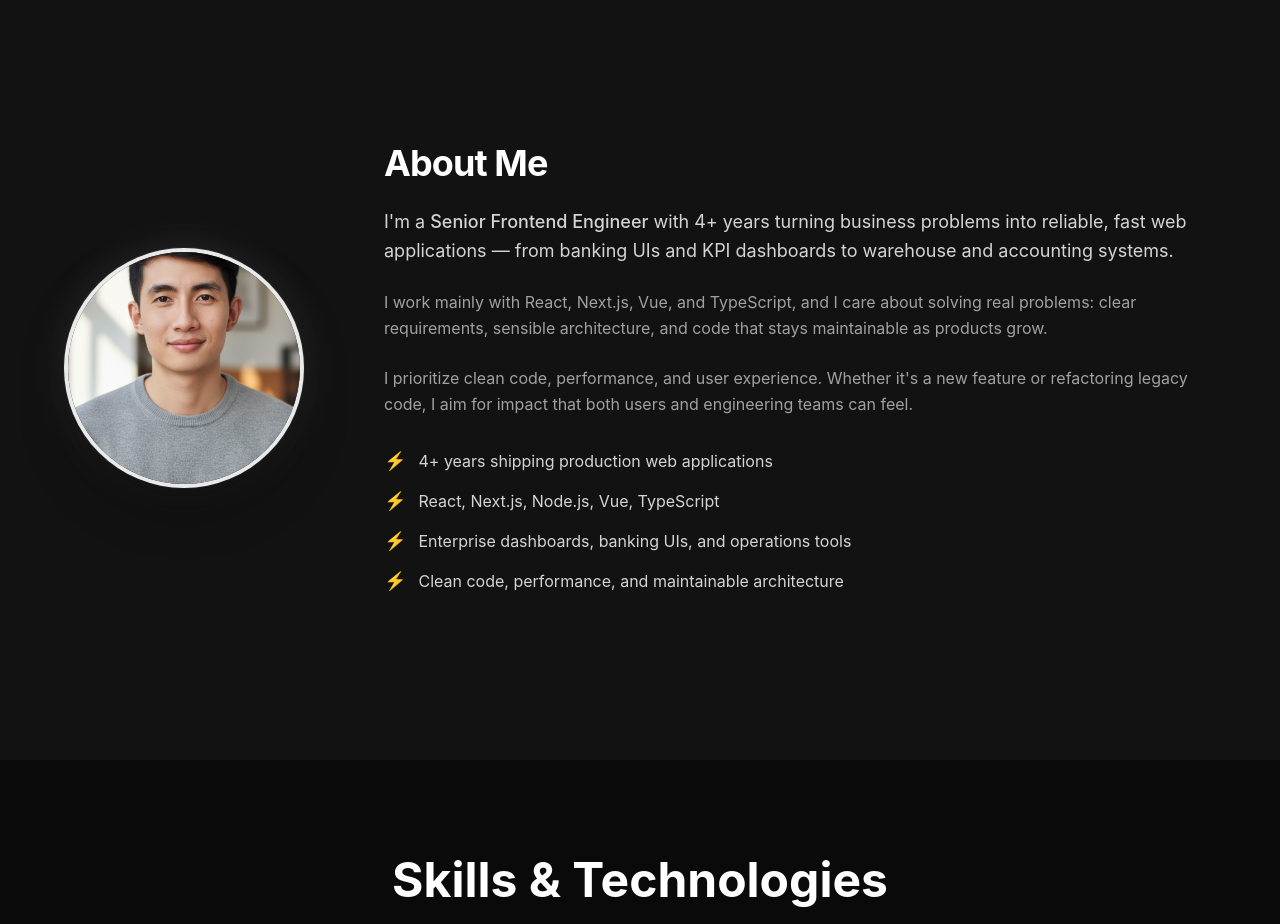
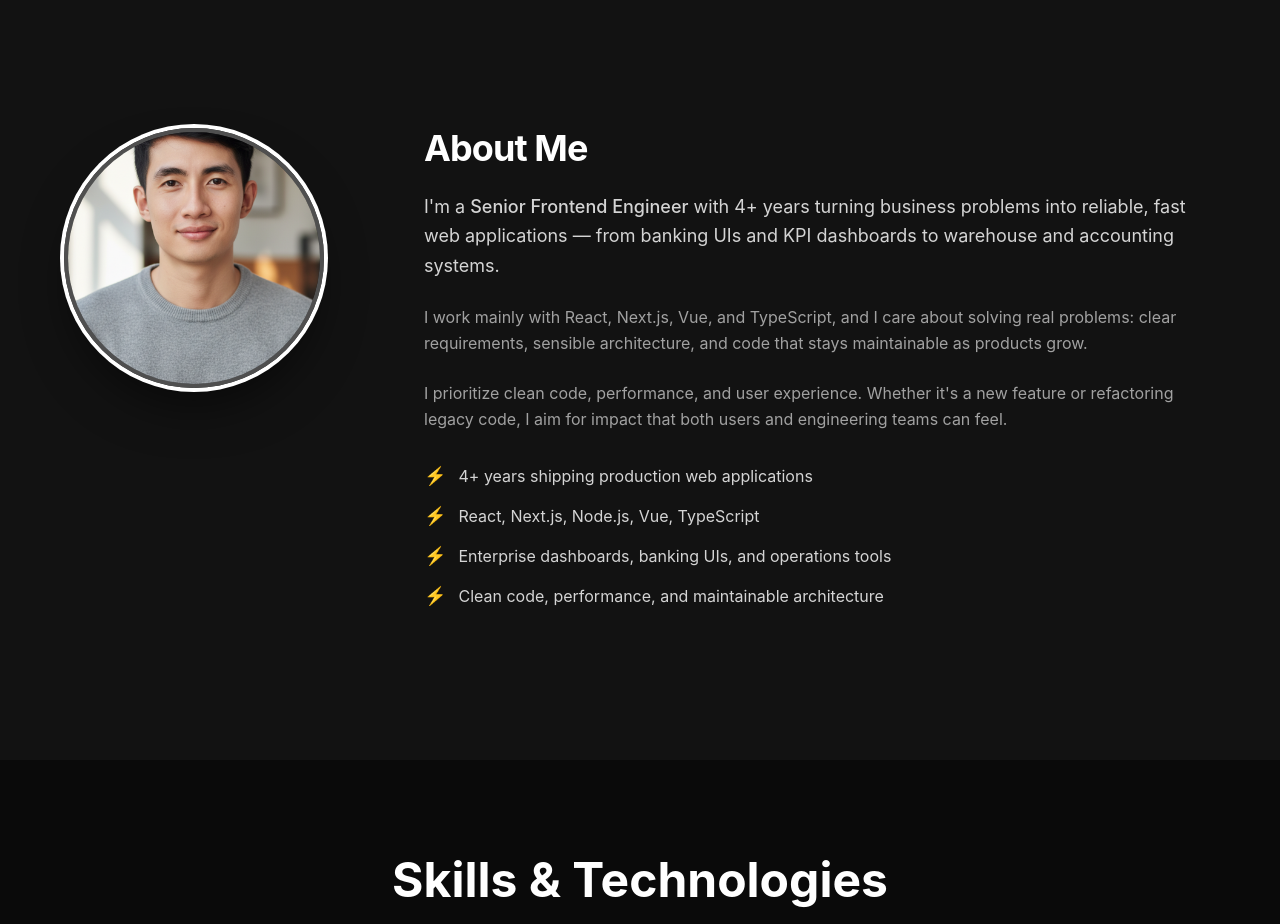
Before and after one commit to vantungdz/portfolio, a Next.js app: page / in a window 1280 px wide. Shown: the part 840-1764 px from the top of the page. Built offline with nearby package versions, Linux system fonts and the light colour scheme; no server answers.

Commit message:
update avatar

```diff
--- a/src/components/sections/About.jsx
+++ b/src/components/sections/About.jsx
@@ -25,30 +25,36 @@ export default function About() {
         whileInView={reducedMotion ? false : { opacity: 1, y: 0 }}
         transition={{ duration: reducedMotion ? 0 : 0.5 }}
         viewport={{ once: true }}
-        className="max-w-6xl w-full grid grid-cols-1 md:grid-cols-[auto_1fr] gap-12 md:gap-16 lg:gap-20 items-center"
+        className="max-w-6xl w-full grid grid-cols-1 md:grid-cols-[minmax(0,280px)_1fr] gap-10 sm:gap-14 md:gap-16 lg:gap-20 items-center md:items-start"
       >
-        {/* Left: Avatar — 200–240px desktop, responsive on mobile */}
-        <div className="flex justify-center md:justify-start">
+        {/* Avatar: prominent, balanced, dark-theme aligned */}
+        <div className="flex justify-center md:justify-start md:sticky md:top-28">
           <div
-            className="relative w-[180px] h-[180px] sm:w-[200px] sm:h-[200px] md:w-[220px] md:h-[220px] lg:w-[240px] lg:h-[240px] shrink-0 rounded-full border-4 border-white/90 bg-neutral-800"
-            style={{
-              boxShadow:
-                "0 25px 50px -12px rgba(0,0,0,0.5), 0 0 0 1px rgba(255,255,255,0.05), 0 0 40px rgba(255,255,255,0.08), 0 0 80px rgba(255,255,255,0.04)",
-            }}
+            className="
+              relative w-[200px] h-[200px] sm:w-[220px] sm:h-[220px] md:w-[240px] md:h-[240px] lg:w-[260px] lg:h-[260px]
+              shrink-0 rounded-full
+              border-[3px] border-white/20 md:border-[4px] md:border-primary/30
+              bg-neutral-800/90
+              shadow-[0_25px_50px_-12px_rgba(0,0,0,0.6),0_0_0_1px_rgba(255,255,255,0.06)]
+              ring-4 ring-primary/5
+              transition-[transform,box-shadow,border-color] duration-300 ease-out
+              hover:scale-[1.02] hover:border-primary/50 hover:shadow-[0_32px_64px_-12px_rgba(0,0,0,0.5),0_0_0_1px_rgba(255,255,255,0.08),0_0_60px_rgba(99,102,241,0.15)]
+              motion-reduce:hover:scale-100
+            "
           >
             <Image
               src="/images/ava.png"
               alt="Do Van Tung - Frontend Engineer"
               fill
-              className="object-cover rounded-full"
-              sizes="(max-width: 640px) 180px, (max-width: 768px) 200px, (max-width: 1024px) 220px, 240px"
+              className="object-cover rounded-full select-none"
+              sizes="(max-width: 640px) 200px, (max-width: 768px) 220px, (max-width: 1024px) 240px, 260px"
               priority
               quality={90}
             />
           </div>
         </div>
 
-        {/* Right: Intro + description + focus + highlights */}
+        {/* Content: intro, description, highlights */}
         <div className="space-y-6 text-center md:text-left min-w-0">
           <h2
             id="about-heading"
```
